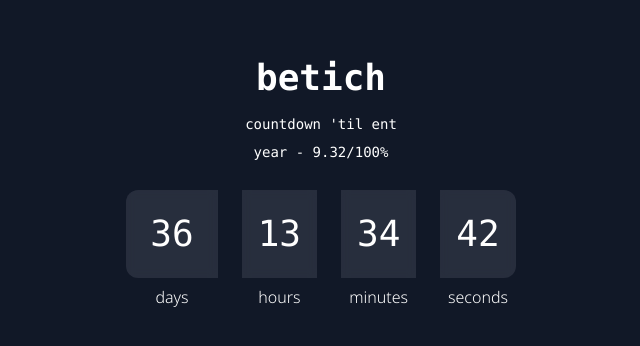
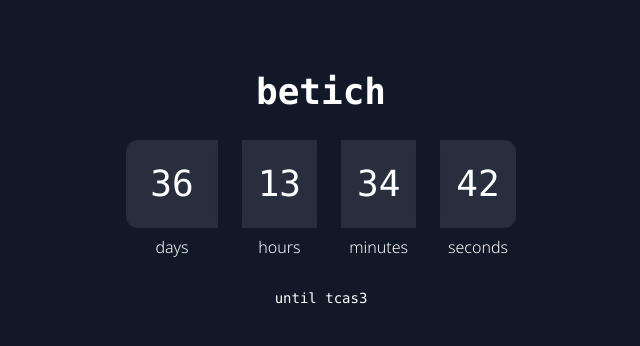
Before and after one commit to betich/betich.me, a Next.js app: page / in a window 1280 px wide. Shown: the part 210-556 px from the top of the page, without its empty margins (319-959 px from the left). Built offline with nearby package versions, Linux system fonts and the light colour scheme; a web font is replaced by a local one.

Commit message:
change text to tcas

```diff
--- a/src/pages/index.tsx
+++ b/src/pages/index.tsx
@@ -1,24 +1,18 @@
-import { CountDown } from "@components/common/Countdown";
-import { useYearPercent } from "@utils/useYearPercent";
-import type { NextPage } from "next";
+import { CountDown } from "@components/common/Countdown"
+import type { NextPage } from "next"
 
 const Home: NextPage = () => {
-  const percentLeft = useYearPercent()
-
   return (
     <>
-      <main className="bg-gray-900 text-white font-mono w-full min-h-screen flex flex-col items-center justify-center">
-        <h1 className="text-4xl 2xl:text-6xl font-semibold">betich</h1>
-        <div className="flex flex-col text-lg sm:text-sm 2xl:text-4xl space-y-2 my-4 items-center justify-center">
-          <p>
-            countdown &apos;til ent
-          </p>
-          <p>year - {percentLeft}/100%</p>
+      <main className="flex min-h-screen w-full flex-col items-center justify-center bg-gray-900 font-mono text-white">
+        <h1 className="2xl:text-6xl mb-4 text-4xl font-semibold">betich</h1>
+        <CountDown />
+        <div className="2xl:text-4xl mt-4 text-lg sm:text-sm">
+          <p>until tcas3</p>
         </div>
-        <CountDown />
       </main>
     </>
-  );
-};
+  )
+}
 
-export default Home;
+export default Home
--- a/src/utils/useYearPercent.ts
+++ /dev/null
@@ -1,51 +0,0 @@
-// import { useEffect, useState } from "react"
-
-// const currentYear = new Date().getFullYear()
-// const until = +new Date(currentYear+1, 0, 1)
-
-// const calculateTimeLeft: (time: number) => number = (time) => {
-//   const now = +new Date()
-
-//   if (time - now > 0) {
-//     return Math.round(((time - now) / time) * 100 * 100)/100
-//   } else {
-//     return 100
-//   }
-// }
-
-// export const useYearPercent = () => {
-//     const [timeLeft, setTimeLeft] = useState<number>(calculateTimeLeft(until))
-
-//     useEffect(() => {
-//         const timer = setInterval(() => {
-//           setTimeLeft(calculateTimeLeft(until))
-//         }, 1000)
-
-//         return function cleanup() {
-//           clearInterval(timer)
-//         }
-//       }, [])
-
-//     return `${timeLeft}`
-// }
-
-const isLeapYear = function(date: Date) {
-    var year = date.getFullYear();
-    if((year & 3) != 0) return false;
-    return ((year % 100) != 0 || (year % 400) == 0);
-};
-
-// Get Day of Year
-const getDOY = function(date: Date) {
-    var dayCount = [0, 31, 59, 90, 120, 151, 181, 212, 243, 273, 304, 334];
-    var mn = date.getMonth();
-    var dn = date.getDate();
-    var dayOfYear = dayCount[mn] + dn;
-    if(mn > 1 && isLeapYear(date)) dayOfYear++;
-    return dayOfYear;
-};
-
-export const useYearPercent = () => {
-    const now = new Date()
-    return Math.round((getDOY(now) / (isLeapYear(now) ? 366 : 365)) * 100 * 100) / 100
-}
```
